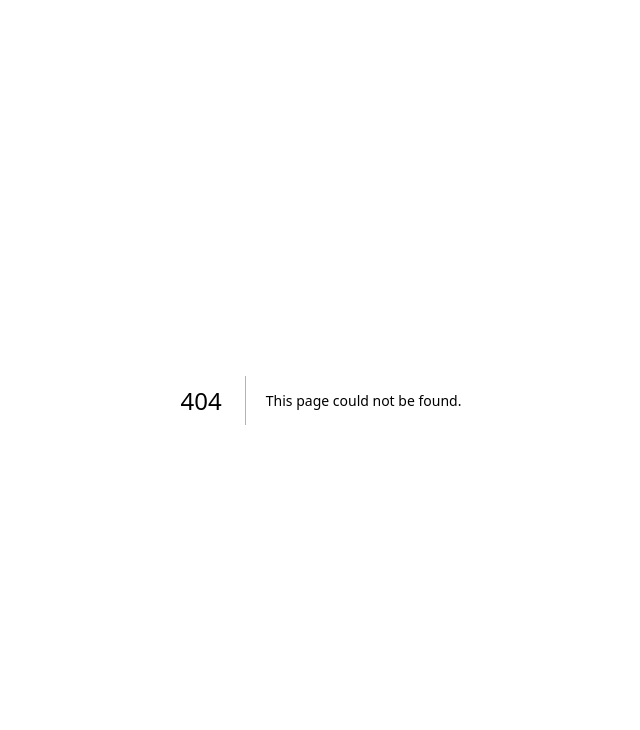
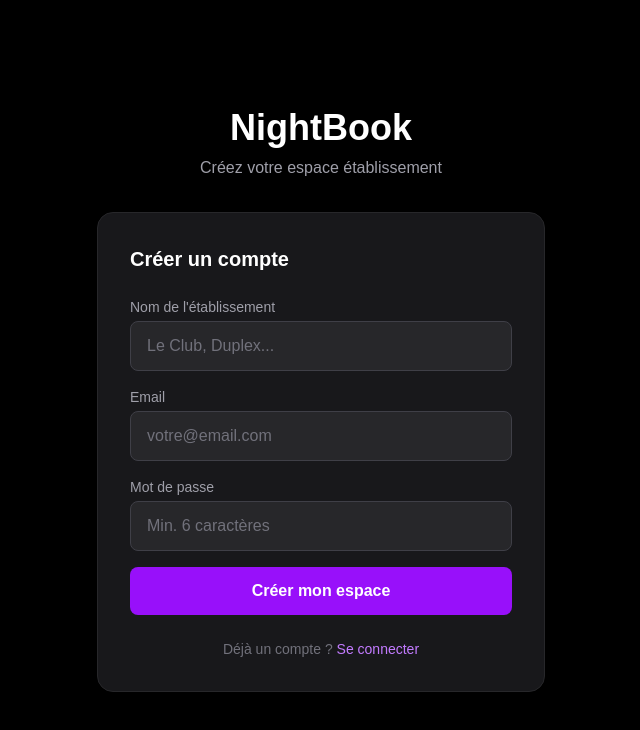
Before and after one commit to M4xim3e/nightbook, a Next.js app: page /register in a window 1280 px wide. Before the commit this address had no page. Shown: the top 730 px of the page, without its empty margins (319-959 px from the left). Built offline with nearby package versions, Linux system fonts and the light colour scheme; no server answers.

Commit message:
Create page.tsx

```diff
--- /dev/null
+++ b/src/app/(auth)/register/page.tsx
@@ -0,0 +1,134 @@
+'use client'
+
+import { useState } from 'react'
+import { createClient } from '@/lib/supabase/client'
+import { useRouter } from 'next/navigation'
+import Link from 'next/link'
+
+export default function RegisterPage() {
+  const [email, setEmail] = useState('')
+  const [password, setPassword] = useState('')
+  const [venueName, setVenueName] = useState('')
+  const [error, setError] = useState('')
+  const [loading, setLoading] = useState(false)
+  const router = useRouter()
+  const supabase = createClient()
+
+  const handleRegister = async () => {
+    setLoading(true)
+    setError('')
+
+    if (!venueName || !email || !password) {
+      setError('Tous les champs sont obligatoires')
+      setLoading(false)
+      return
+    }
+
+    if (password.length < 6) {
+      setError('Le mot de passe doit faire au moins 6 caractères')
+      setLoading(false)
+      return
+    }
+
+    const { data, error: signUpError } = await supabase.auth.signUp({ email, password })
+
+    if (signUpError) {
+      setError(signUpError.message)
+      setLoading(false)
+      return
+    }
+
+    if (data.user) {
+      const slug = venueName
+        .toLowerCase()
+        .normalize('NFD')
+        .replace(/[\u0300-\u036f]/g, '')
+        .replace(/[^a-z0-9]+/g, '-')
+        .replace(/(^-|-$)/g, '')
+
+      const { error: venueError } = await supabase
+        .from('venues')
+        .insert({ user_id: data.user.id, name: venueName, slug })
+
+      if (venueError) {
+        setError('Erreur lors de la création du profil')
+        setLoading(false)
+        return
+      }
+
+      router.push('/dashboard')
+    }
+  }
+
+  return (
+    <div className="min-h-screen bg-black flex items-center justify-center px-4">
+      <div className="w-full max-w-md">
+        <div className="text-center mb-8">
+          <h1 className="text-4xl font-bold text-white mb-2">NightBook</h1>
+          <p className="text-zinc-400">Créez votre espace établissement</p>
+        </div>
+
+        <div className="bg-zinc-900 rounded-2xl p-8 border border-zinc-800">
+          <h2 className="text-xl font-semibold text-white mb-6">Créer un compte</h2>
+
+          {error && (
+            <div className="bg-red-500/10 border border-red-500/20 text-red-400 rounded-lg p-3 mb-4 text-sm">
+              {error}
+            </div>
+          )}
+
+          <div className="space-y-4">
+            <div>
+              <label className="text-sm text-zinc-400 mb-1 block">Nom de l'établissement</label>
+              <input
+                type="text"
+                value={venueName}
+                onChange={(e) => setVenueName(e.target.value)}
+                className="w-full bg-zinc-800 border border-zinc-700 rounded-lg px-4 py-3 text-white placeholder-zinc-500 focus:outline-none focus:border-purple-500 transition"
+                placeholder="Le Club, Duplex..."
+              />
+            </div>
+
+            <div>
+              <label className="text-sm text-zinc-400 mb-1 block">Email</label>
+              <input
+                type="email"
+                value={email}
+                onChange={(e) => setEmail(e.target.value)}
+                className="w-full bg-zinc-800 border border-zinc-700 rounded-lg px-4 py-3 text-white placeholder-zinc-500 focus:outline-none focus:border-purple-500 transition"
+                placeholder="votre@email.com"
+              />
+            </div>
+
+            <div>
+              <label className="text-sm text-zinc-400 mb-1 block">Mot de passe</label>
+              <input
+                type="password"
+                value={password}
+                onChange={(e) => setPassword(e.target.value)}
+                onKeyDown={(e) => e.key === 'Enter' && handleRegister()}
+                className="w-full bg-zinc-800 border border-zinc-700 rounded-lg px-4 py-3 text-white placeholder-zinc-500 focus:outline-none focus:border-purple-500 transition"
+                placeholder="Min. 6 caractères"
+              />
+            </div>
+
+            <button
+              onClick={handleRegister}
+              disabled={loading}
+              className="w-full bg-purple-600 hover:bg-purple-700 disabled:opacity-50 text-white font-semibold py-3 rounded-lg transition"
+            >
+              {loading ? 'Création...' : 'Créer mon espace'}
+            </button>
+          </div>
+
+          <p className="text-center text-zinc-500 text-sm mt-6">
+            Déjà un compte ?{' '}
+            <Link href="/login" className="text-purple-400 hover:text-purple-300">
+              Se connecter
+            </Link>
+          </p>
+        </div>
+      </div>
+    </div>
+  )
+}
```
